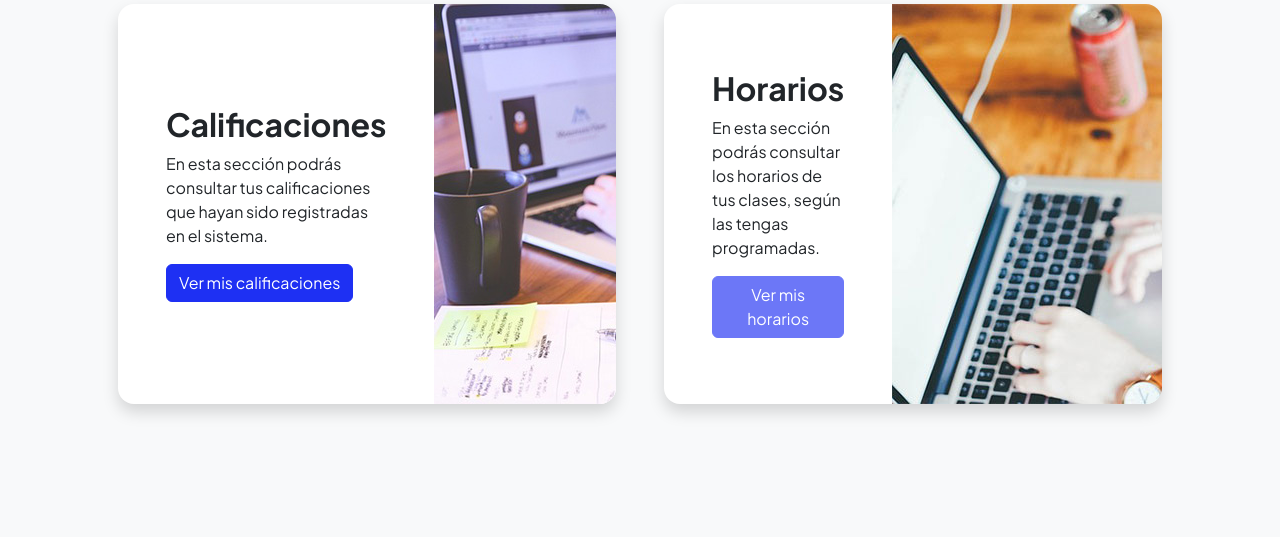
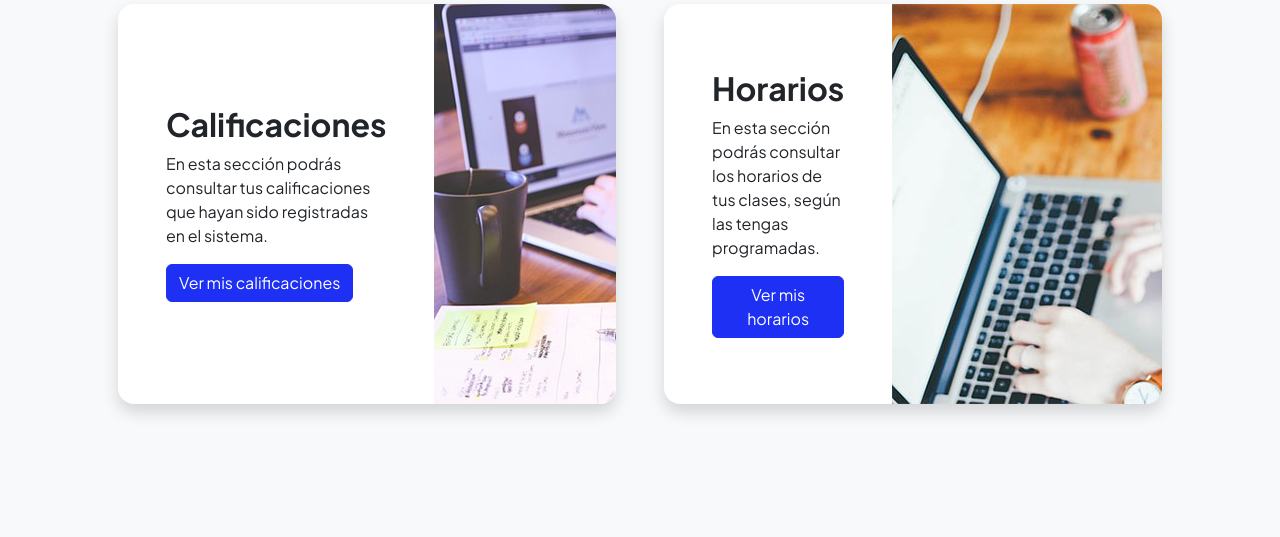
Before and after one commit to DavidKingV/gradebook, a PHP site: page /public/inicio.php in a window 1280 px wide. Shown: the part 358-895 px from the top of the page. Run offline with PHP 8.4, Linux system fonts and the light colour scheme; the visitor is signed in with stand-in values (Sample User, id 1); some libraries are stand-ins or nearby versions.

Commit message:
minor changes

```diff
--- a/public/inicio.php
+++ b/public/inicio.php
@@ -88,7 +88,7 @@ if(isset($_COOKIE['LoSessionToken'])){
                                         <div class="p-5">
                                             <h2 class="fw-bolder">Horarios</h2>
                                             <p>En esta sección podrás consultar los horarios de tus clases, según las tengas programadas.</p>
-                                            <a href="#" class="btn btn-primary disabled">Ver mis horarios</a>
+                                            <a href="horarios.php" class="btn btn-primary">Ver mis horarios</a>
                                         </div>
                                         <img class="img-fluid" src="assets/horarios.jpg" alt="..." />
                                     </div>
```
